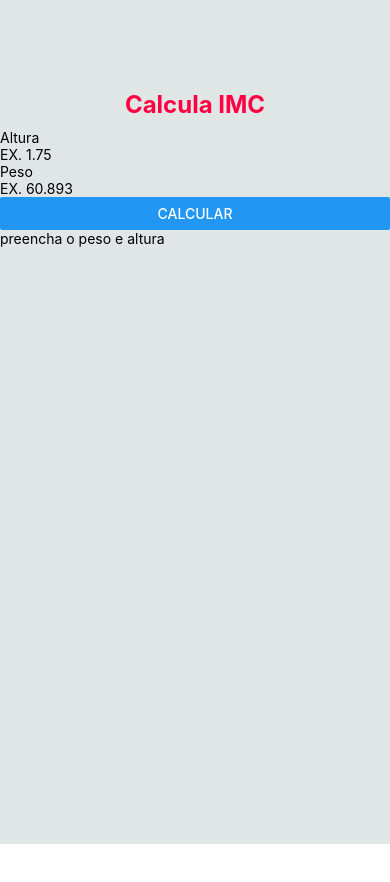
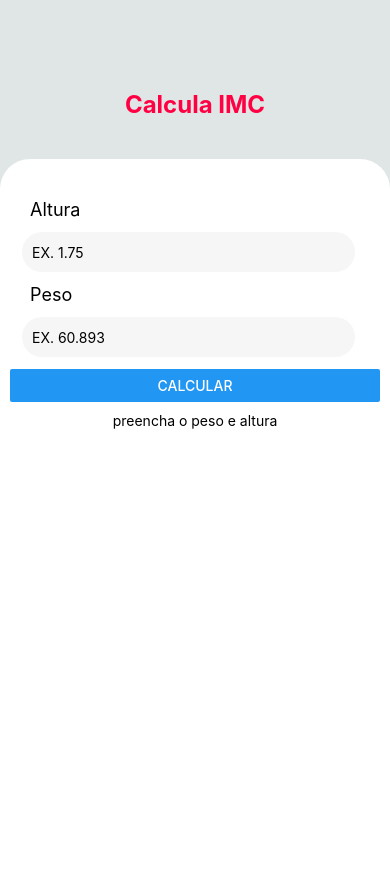
Before and after one commit to oAnthonyG/my-project, a React Native app: screen / in a window 390 px wide. Shown: the top 882 px of the page. Before the commit the page ends 844 px from the top, so only its background shows below. Built offline with nearby package versions, Linux system fonts and the light colour scheme.

Commit message:
stylish label and input

```diff
--- a/src/components/Form/index.js
+++ b/src/components/Form/index.js
@@ -1,6 +1,7 @@
 import React, { useState } from "react";
 import { View, Text, TextInput, Button } from "react-native";
 import ResultIMC from "./ResultIMC";
+import styles from "./styles";
 
 
 export default function Form() {
@@ -30,19 +31,21 @@
   }
 
   return (
-    <View>
-      <View>
+    <View style={styles.FormContext}>
+      <View style={styles.form}>
 
-        <Text>Altura</Text>
+        <Text style={styles.formLabel}>Altura</Text>
         <TextInput
+          style={styles.input}
           onChangeText={setHeight}
           value={height}
           placeholder="EX. 1.75"
           keyboardType="numeric"
         />
 
-        <Text>Peso</Text>
+        <Text style={styles.formLabel}>Peso</Text>
         <TextInput
+          style={styles.input}
           onChangeText={setWeight}
           value={weight}
           placeholder="EX. 60.893"
--- a/src/components/Form/styles.js
+++ b/src/components/Form/styles.js
@@ -1,14 +1,35 @@
 import { StyleSheet } from "react-native";
 
 
-const styles= StyleSheet.create({
+const styles = StyleSheet.create({
   FormContext: {
     width: "100%",
     height: "100%",
     bottom: 0,
+    marginTop: 30,
+    alignItems: "center",
     backgroundColor: "#FFF",
-    alignItems: "center",
+    borderTopLeftRadius: 30,
+    borderTopRightRadius: 30,
+  },
+  form: {
+    width: "100%",
+    height: "auto",
     marginTop: 30,
+    padding: 10,
+  },
+  formLabel: {
+    color: "#000",
+    fontSize: 18,
+    paddingLeft: 20,
+  },
+  input: {
+    width: "90%",
+    height: 40,
+    margin: 12,
+    paddingLeft: 10,
+    borderRadius: 50,
+    backgroundColor: "#f6f6f6",
   }
 });
 
```
